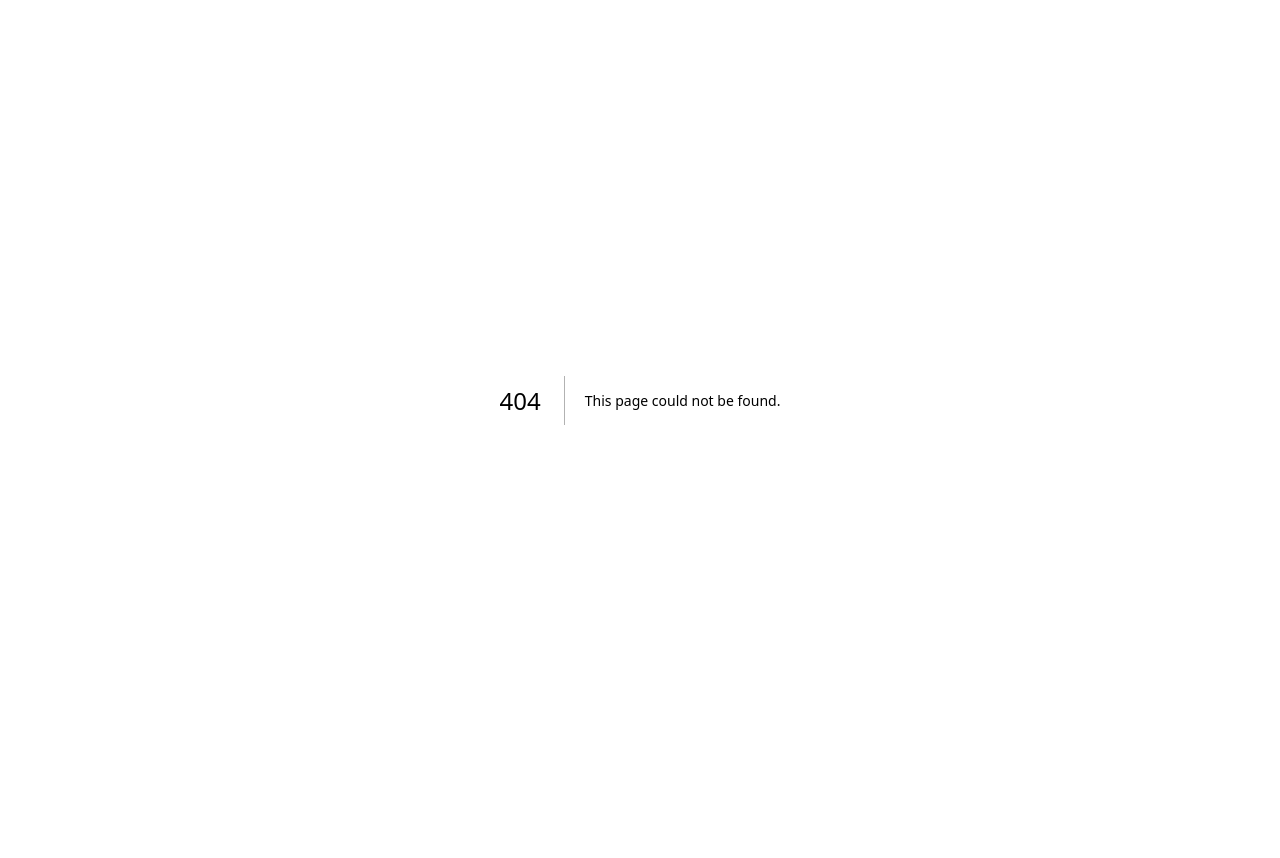
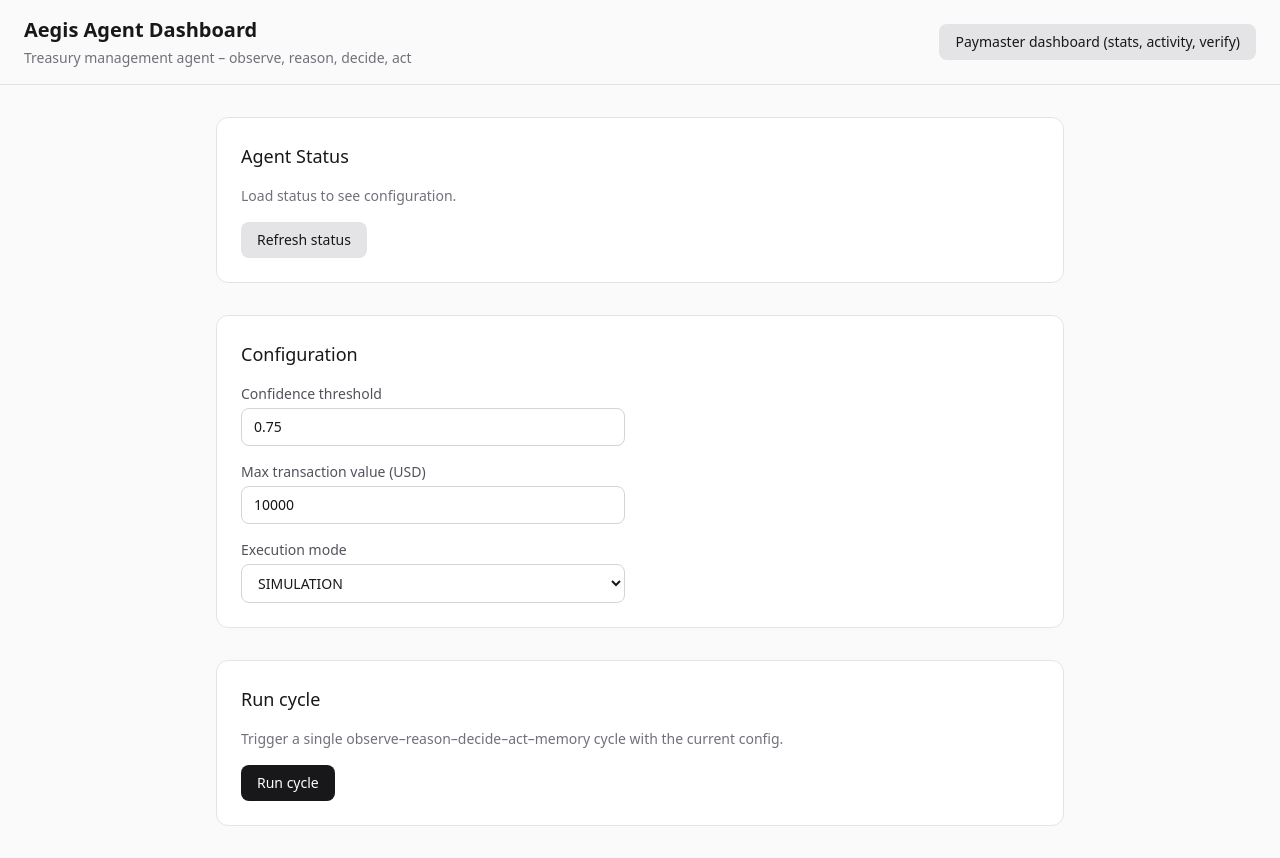
Before and after one commit to Officialhomie/aegis-agent, a Next.js app: page /admin in a window 1280 px wide. Before the commit this address had no page. Before the commit the page ends 800 px from the top, so only its background shows below. Built offline with nearby package versions, Linux system fonts and the light colour scheme.

Commit message:
feat(app): add admin page
- Admin view for operators; uses shared layout and components.
- Impact: operator tooling.

```diff
--- /dev/null
+++ b/app/admin/page.tsx
@@ -0,0 +1,194 @@
+'use client';
+
+import { useState, useCallback } from 'react';
+
+type ExecutionMode = 'LIVE' | 'SIMULATION' | 'READONLY';
+
+interface AgentStatus {
+  mode: string;
+  hasOpenAI: boolean;
+  hasTreasury: boolean;
+  timestamp: string;
+}
+
+interface CycleResult {
+  ok: boolean;
+  state?: {
+    observationsCount: number;
+    currentDecision: unknown;
+    hasExecutionResult: boolean;
+  };
+}
+
+export default function Home() {
+  const [status, setStatus] = useState<AgentStatus | null>(null);
+  const [loading, setLoading] = useState(false);
+  const [cycleResult, setCycleResult] = useState<CycleResult | null>(null);
+  const [config, setConfig] = useState({
+    confidenceThreshold: 0.75,
+    maxTransactionValueUsd: 10000,
+    executionMode: 'SIMULATION' as ExecutionMode,
+  });
+
+  const fetchStatus = useCallback(async () => {
+    setLoading(true);
+    try {
+      const res = await fetch('/api/agent/status');
+      const data = await res.json();
+      setStatus(data);
+    } finally {
+      setLoading(false);
+    }
+  }, []);
+
+  const runCycle = useCallback(async () => {
+    setLoading(true);
+    setCycleResult(null);
+    try {
+      const res = await fetch('/api/agent/cycle', {
+        method: 'POST',
+        headers: { 'Content-Type': 'application/json' },
+        body: JSON.stringify(config),
+      });
+      const data = await res.json();
+      setCycleResult(data);
+      if (data.ok) await fetchStatus();
+    } finally {
+      setLoading(false);
+    }
+  }, [config, fetchStatus]);
+
+  return (
+    <div className="min-h-screen bg-zinc-50 dark:bg-zinc-950 text-zinc-900 dark:text-zinc-100 font-sans">
+      <header className="border-b border-zinc-200 dark:border-zinc-800 px-6 py-4 flex flex-wrap items-center justify-between gap-4">
+        <div>
+          <h1 className="text-xl font-semibold">Aegis Agent Dashboard</h1>
+          <p className="text-sm text-zinc-500 dark:text-zinc-400 mt-1">
+            Treasury management agent – observe, reason, decide, act
+          </p>
+        </div>
+        <a
+          href="/dashboard"
+          className="px-4 py-2 rounded-lg bg-zinc-200 dark:bg-zinc-700 hover:bg-zinc-300 dark:hover:bg-zinc-600 text-sm font-medium"
+        >
+          Paymaster dashboard (stats, activity, verify)
+        </a>
+      </header>
+
+      <main className="max-w-4xl mx-auto px-6 py-8 space-y-8">
+        {/* Status */}
+        <section className="rounded-xl border border-zinc-200 dark:border-zinc-800 bg-white dark:bg-zinc-900 p-6">
+          <h2 className="text-lg font-medium mb-4">Agent Status</h2>
+          {status ? (
+            <ul className="space-y-2 text-sm">
+              <li>Mode: <span className="font-mono">{status.mode}</span></li>
+              <li>OpenAI: {status.hasOpenAI ? 'Configured' : 'Not set'}</li>
+              <li>Treasury: {status.hasTreasury ? 'Configured' : 'Not set'}</li>
+              <li>Last check: {new Date(status.timestamp).toLocaleString()}</li>
+            </ul>
+          ) : (
+            <p className="text-zinc-500 text-sm">Load status to see configuration.</p>
+          )}
+          <button
+            type="button"
+            onClick={fetchStatus}
+            disabled={loading}
+            className="mt-4 px-4 py-2 rounded-lg bg-zinc-200 dark:bg-zinc-700 hover:bg-zinc-300 dark:hover:bg-zinc-600 text-sm font-medium disabled:opacity-50"
+          >
+            {loading ? 'Loading…' : 'Refresh status'}
+          </button>
+        </section>
+
+        {/* Configuration */}
+        <section className="rounded-xl border border-zinc-200 dark:border-zinc-800 bg-white dark:bg-zinc-900 p-6">
+          <h2 className="text-lg font-medium mb-4">Configuration</h2>
+          <div className="space-y-4 max-w-sm">
+            <div>
+              <label className="block text-sm font-medium text-zinc-600 dark:text-zinc-400 mb-1">
+                Confidence threshold
+              </label>
+              <input
+                type="number"
+                min={0}
+                max={1}
+                step={0.05}
+                value={config.confidenceThreshold}
+                onChange={(e) =>
+                  setConfig((c) => ({ ...c, confidenceThreshold: Number(e.target.value) }))
+                }
+                className="w-full rounded-lg border border-zinc-300 dark:border-zinc-600 bg-white dark:bg-zinc-800 px-3 py-2 text-sm"
+              />
+            </div>
+            <div>
+              <label className="block text-sm font-medium text-zinc-600 dark:text-zinc-400 mb-1">
+                Max transaction value (USD)
+              </label>
+              <input
+                type="number"
+                min={0}
+                value={config.maxTransactionValueUsd}
+                onChange={(e) =>
+                  setConfig((c) => ({ ...c, maxTransactionValueUsd: Number(e.target.value) }))
+                }
+                className="w-full rounded-lg border border-zinc-300 dark:border-zinc-600 bg-white dark:bg-zinc-800 px-3 py-2 text-sm"
+              />
+            </div>
+            <div>
+              <label className="block text-sm font-medium text-zinc-600 dark:text-zinc-400 mb-1">
+                Execution mode
+              </label>
+              <select
+                value={config.executionMode}
+                onChange={(e) =>
+                  setConfig((c) => ({ ...c, executionMode: e.target.value as ExecutionMode }))
+                }
+                className="w-full rounded-lg border border-zinc-300 dark:border-zinc-600 bg-white dark:bg-zinc-800 px-3 py-2 text-sm"
+              >
+                <option value="SIMULATION">SIMULATION</option>
+                <option value="READONLY">READONLY</option>
+                <option value="LIVE">LIVE</option>
+              </select>
+            </div>
+          </div>
+        </section>
+
+        {/* Manual override */}
+        <section className="rounded-xl border border-zinc-200 dark:border-zinc-800 bg-white dark:bg-zinc-900 p-6">
+          <h2 className="text-lg font-medium mb-4">Run cycle</h2>
+          <p className="text-sm text-zinc-500 dark:text-zinc-400 mb-4">
+            Trigger a single observe–reason–decide–act–memory cycle with the current config.
+          </p>
+          <button
+            type="button"
+            onClick={runCycle}
+            disabled={loading}
+            className="px-4 py-2 rounded-lg bg-zinc-900 dark:bg-zinc-100 text-white dark:text-zinc-900 hover:bg-zinc-800 dark:hover:bg-zinc-200 text-sm font-medium disabled:opacity-50"
+          >
+            {loading ? 'Running…' : 'Run cycle'}
+          </button>
+          {cycleResult && (
+            <div className="mt-4 p-4 rounded-lg bg-zinc-100 dark:bg-zinc-800 text-sm font-mono">
+              {cycleResult.ok ? (
+                <pre className="whitespace-pre-wrap">
+                  {cycleResult.state != null ? JSON.stringify(cycleResult.state, null, 2) : ''}
+                </pre>
+              ) : (
+                <p className="text-red-600 dark:text-red-400">{String((cycleResult as { error?: string }).error)}</p>
+              )}
+            </div>
+          )}
+        </section>
+
+        {/* Decision / result placeholder */}
+        {cycleResult?.state?.currentDecision != null && (
+          <section className="rounded-xl border border-zinc-200 dark:border-zinc-800 bg-white dark:bg-zinc-900 p-6">
+            <h2 className="text-lg font-medium mb-4">Last decision</h2>
+            <pre className="text-sm font-mono whitespace-pre-wrap break-all p-4 rounded-lg bg-zinc-100 dark:bg-zinc-800 overflow-x-auto">
+              {JSON.stringify(cycleResult.state!.currentDecision, null, 2)}
+            </pre>
+          </section>
+        )}
+      </main>
+    </div>
+  );
+}
```
